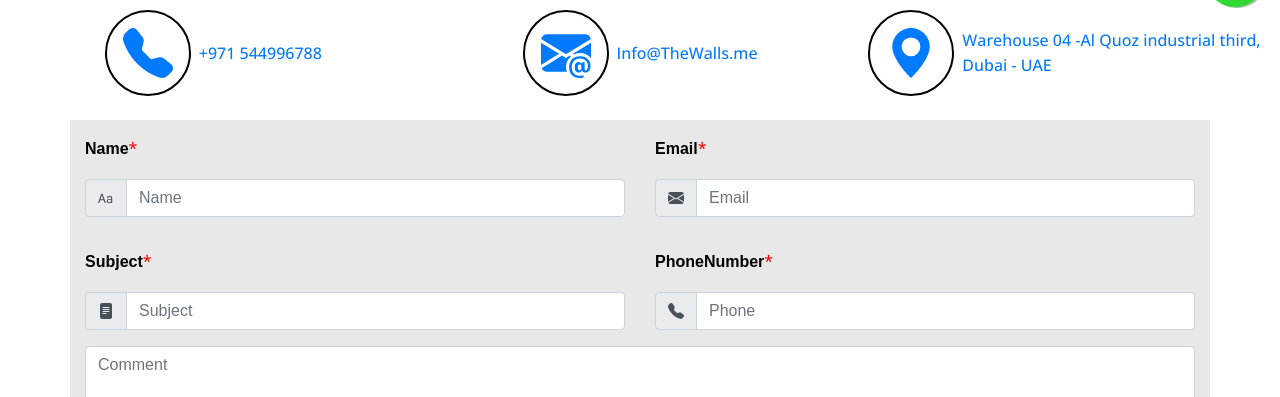
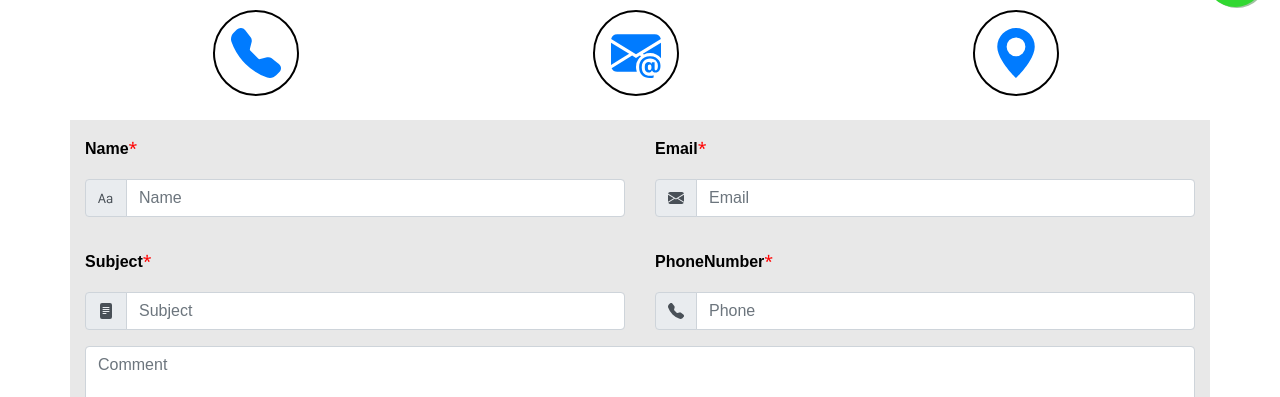
Before and after one commit to Almarsoomi/myproject, a plain HTML site: page contact.html in a window 1280 px wide. Shown: the part 703-1100 px from the top of the page. Drawn offline with nearby package versions, Linux system fonts and the light colour scheme.

Commit message:
editing the contact us page

```diff
--- a/contact.html
+++ b/contact.html
@@ -102,7 +102,7 @@
             <hr class="custom-hr ">
         </div>
         <!--Logos And Images-->
-        <div class="container-fluid pt-0 pb-4">
+        <div class="container pt-0 pb-4">
             <div class="row " >
                 <!-- Call The Walls-->
                 <div class="col d-flex justify-content-center  align-items-center">
@@ -120,7 +120,7 @@
                     </a>
                     <!--Phone link-->
                     <div class="pl-2 w-20">
-                        <a href="tel:+971544996788">+971 544996788</a>
+                        <a href="tel:+971544996788"></a>
                     </div>
 
 
@@ -139,12 +139,12 @@
                                 d="M15.834 12.244c0 1.168-.577 2.025-1.587 2.025-.503 0-1.002-.228-1.12-.648h-.043c-.118.416-.543.643-1.015.643-.77 0-1.259-.542-1.259-1.434v-.529c0-.844.481-1.4 1.26-1.4.585 0 .87.333.953.63h.03v-.568h.905v2.19c0 .272.18.42.411.42.315 0 .639-.415.639-1.39v-.118c0-1.277-.95-2.326-2.484-2.326h-.04c-1.582 0-2.64 1.067-2.64 2.724v.157c0 1.867 1.237 2.654 2.57 2.654h.045c.507 0 .935-.07 1.18-.18v.731c-.219.1-.643.175-1.237.175h-.044C10.438 16 9 14.82 9 12.646v-.214C9 10.36 10.421 9 12.485 9h.035c2.12 0 3.314 1.43 3.314 3.034v.21Zm-4.04.21v.227c0 .586.227.8.581.8.31 0 .564-.17.564-.743v-.367c0-.516-.275-.708-.572-.708-.346 0-.573.245-.573.791Z">
                             </path>
                         </svg>
-
                         </div>
                     </a>
                     <!--Email link-->
                     <div class="pl-2 w-20">
-                        <a class="pt-0" href="mailto:info@thewalls.me">Info@TheWalls.me</a>
+                        <a class="pt-0" href="mailto:info@thewalls.me"></a>
+
                     </div>
                 </div>
                 <!-- Location The Walls-->
@@ -161,8 +161,8 @@
                     </div>
                     </a>
                     <div class="pl-2 w-20">
-                        <a  href="https://goo.gl/maps/AGUXaYS9GAAGKwqc7" target="_blank">
-                            Warehouse 04 -Al Quoz industrial third, Dubai - UAE
+                        <a href="https://goo.gl/maps/AGUXaYS9GAAGKwqc7" target="_blank">
+
                         </a>
                     </div>
                 </div>
```
